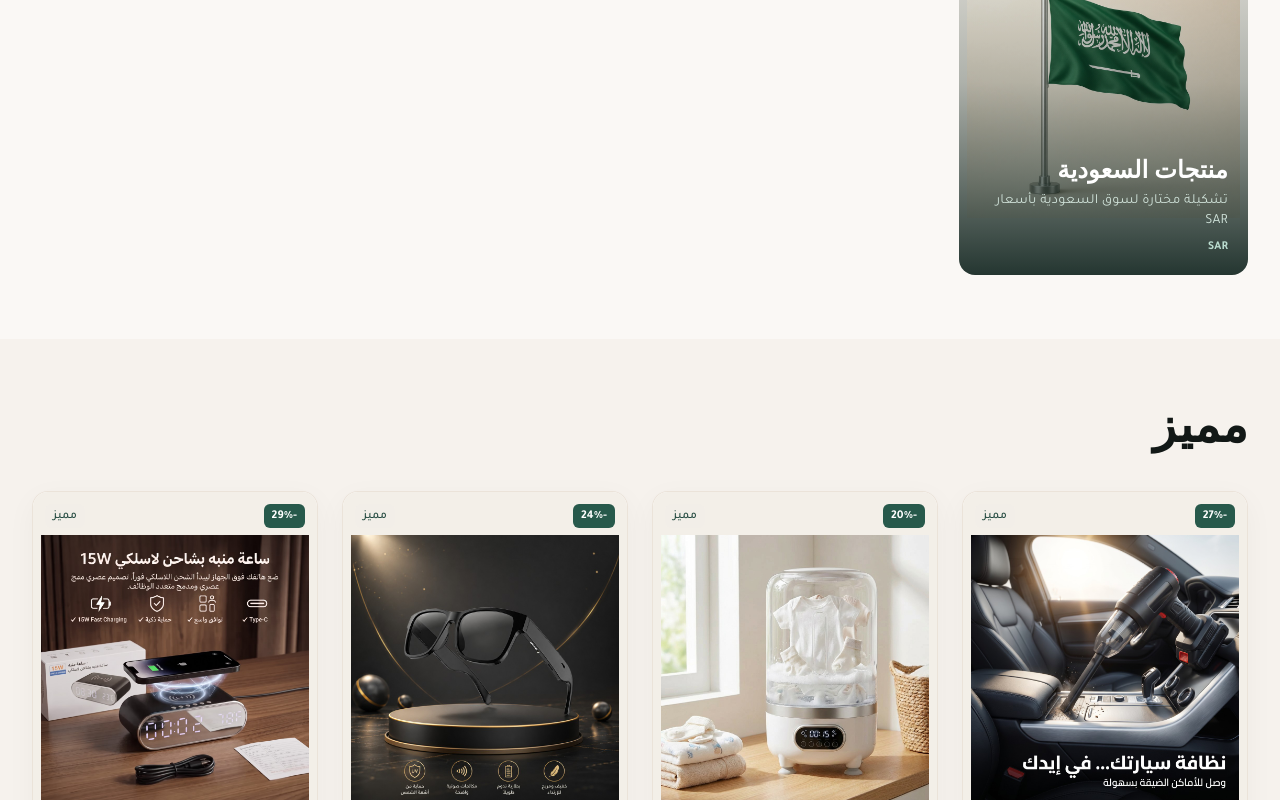
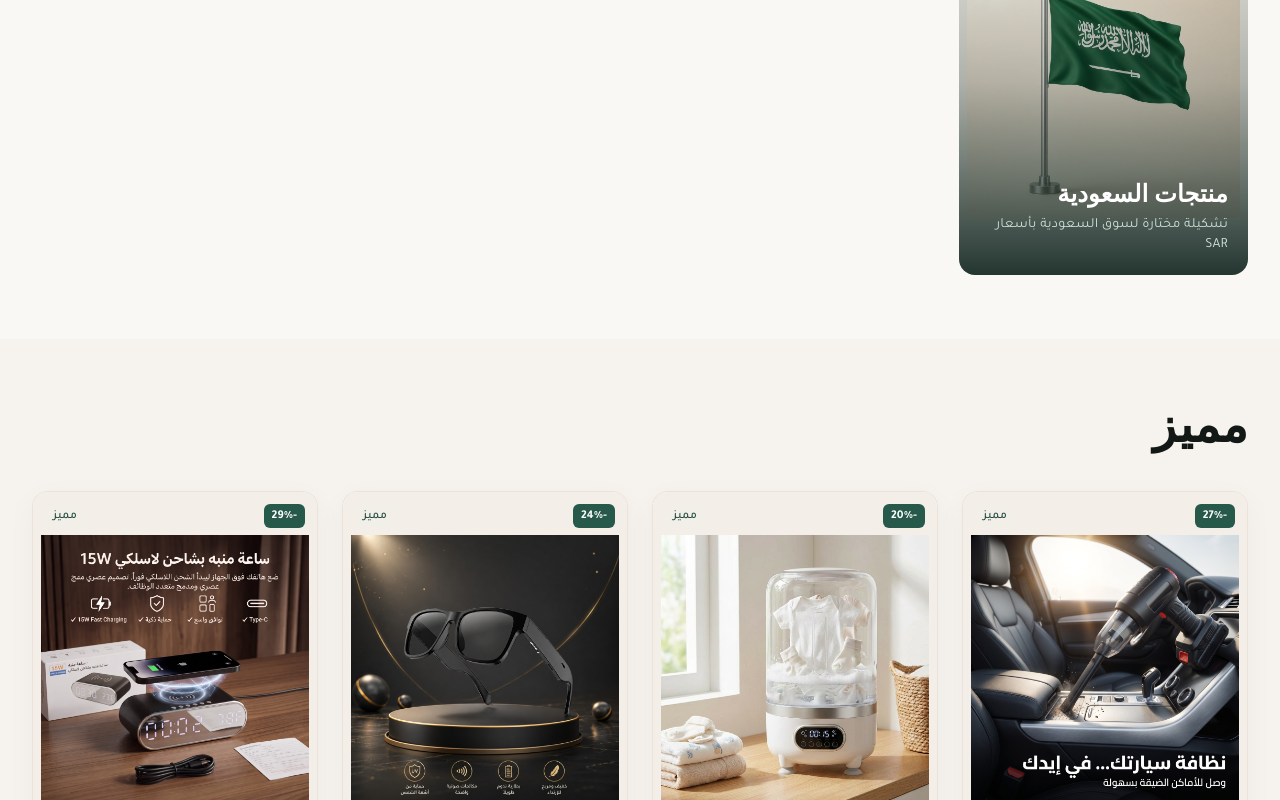
Before and after one commit to hassanaitider/storeapp, a Next.js app: page / in a window 1280 px wide. Shown: the part 1180-1980 px from the top of the page. Built offline with nearby package versions, Linux system fonts and the light colour scheme; no server answers.

Commit message:
Remove duplicate currency label on category cards.
The market description already includes the currency code, so drop the
extra CRC/MXN line under each category tile.

Co-authored-by: hassanaitider <hassanaitider@users.noreply.github.com>

```diff
--- a/src/app/page.tsx
+++ b/src/app/page.tsx
@@ -111,11 +111,6 @@ export default function HomePage() {
                 <p className="mt-1 line-clamp-2 text-sm text-brand-100/90">
                   {pickText(cat, "description", locale)}
                 </p>
-                {cat.country ? (
-                  <p className="mt-2 text-xs font-semibold text-brand-200">
-                    {currencyForCountry(cat.country)}
-                  </p>
-                ) : null}
               </div>
             </Link>
           ))}
```
